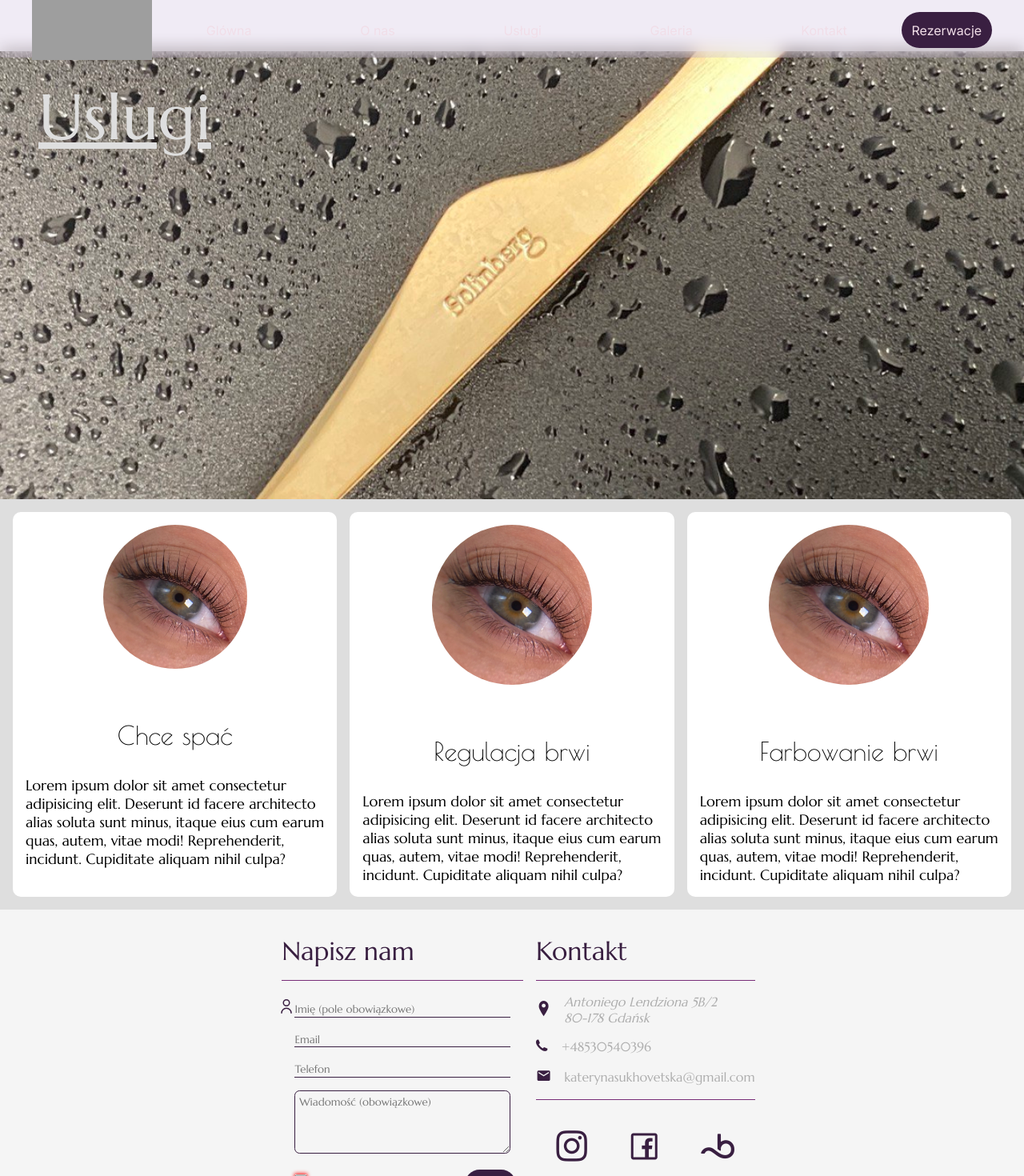
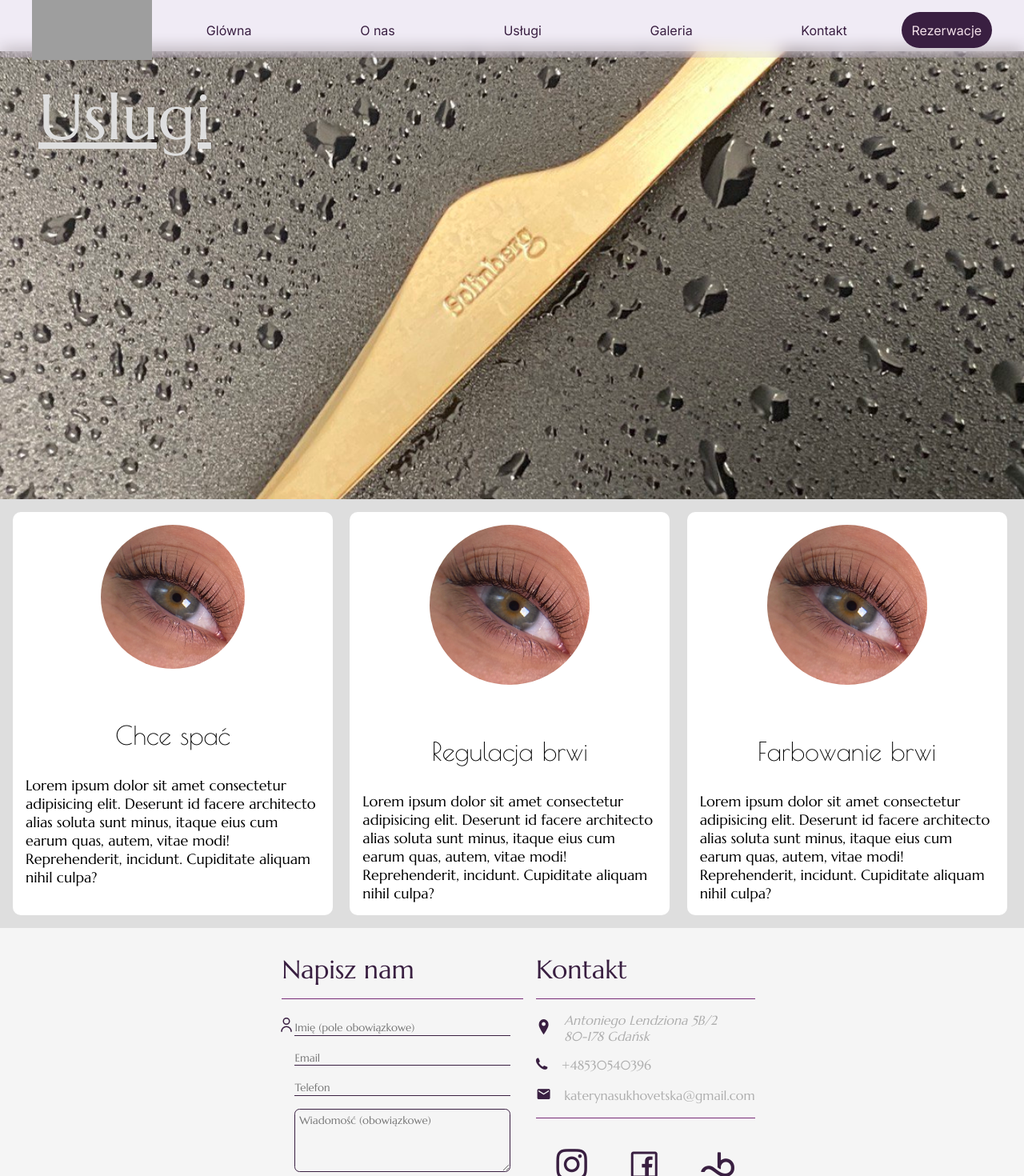
Before and after one commit to Serhiipl/Looks-on-next, a Next.js app: page /uslugi in a window 1280 px wide. Shown: the top 1470 px of the page at 80% size. Built offline with nearby package versions, Linux system fonts and the light colour scheme; grey boxes are pictures that could not be loaded.

Commit message:
FIX bugs at services

```diff
--- a/app/galeria/page 2.tsx
+++ /dev/null
@@ -1,4 +0,0 @@
-export default function Galeria() {
-    return( <h1>OUR GALERY</h1>
-        )
-}
--- a/app/styles/_header.scss
+++ b/app/styles/_header.scss
@@ -109,7 +109,8 @@ nav {
   display: flex;
   justify-content: space-around;
   align-items: center;
-  color: $light-rose;
+  color: $dark-rose;
+  text-shadow: $light-rose;
   flex: 1 1 auto;
 }
 .active {
--- a/app/styles/_services.scss
+++ b/app/styles/_services.scss
@@ -10,9 +10,6 @@
   background: url("/images/offer/offer-title.jpg") center / cover no-repeat
     fixed;
   padding: 2rem 3rem;
-  display: flex;
-  justify-content: flex-start;
-  align-items: start;
 
   .offer-title {
     text-align: left;
@@ -26,6 +23,10 @@
   padding: 1rem;
   margin-left: auto;
   margin-right: auto;
+  display: flex;
+  flex-wrap: wrap;
+  flex-direction: row;
+  gap: 1rem;
   display: grid;
   grid-template-columns: 1fr 1fr 1fr;
   column-gap: 1rem;
@@ -36,9 +37,7 @@
   }
 }
 .service {
-  @media (max-width: 30rem) {
-    width: 22rem;
-  }
+  max-width: 25rem;
   display: flex;
   flex-direction: column;
   background-color: #fff;
--- a/app/styles/global.scss
+++ b/app/styles/global.scss
@@ -96,8 +96,8 @@ h6 {
 // Footer styles
 @import "./footer";
 
-@media (prefers-color-scheme: dark) {
-  html {
-    // color-scheme: dark;
-  }
-}
+// @media (prefers-color-scheme: dark) {
+//   html {
+//     // color-scheme: dark;
+//   }
+// }
```
